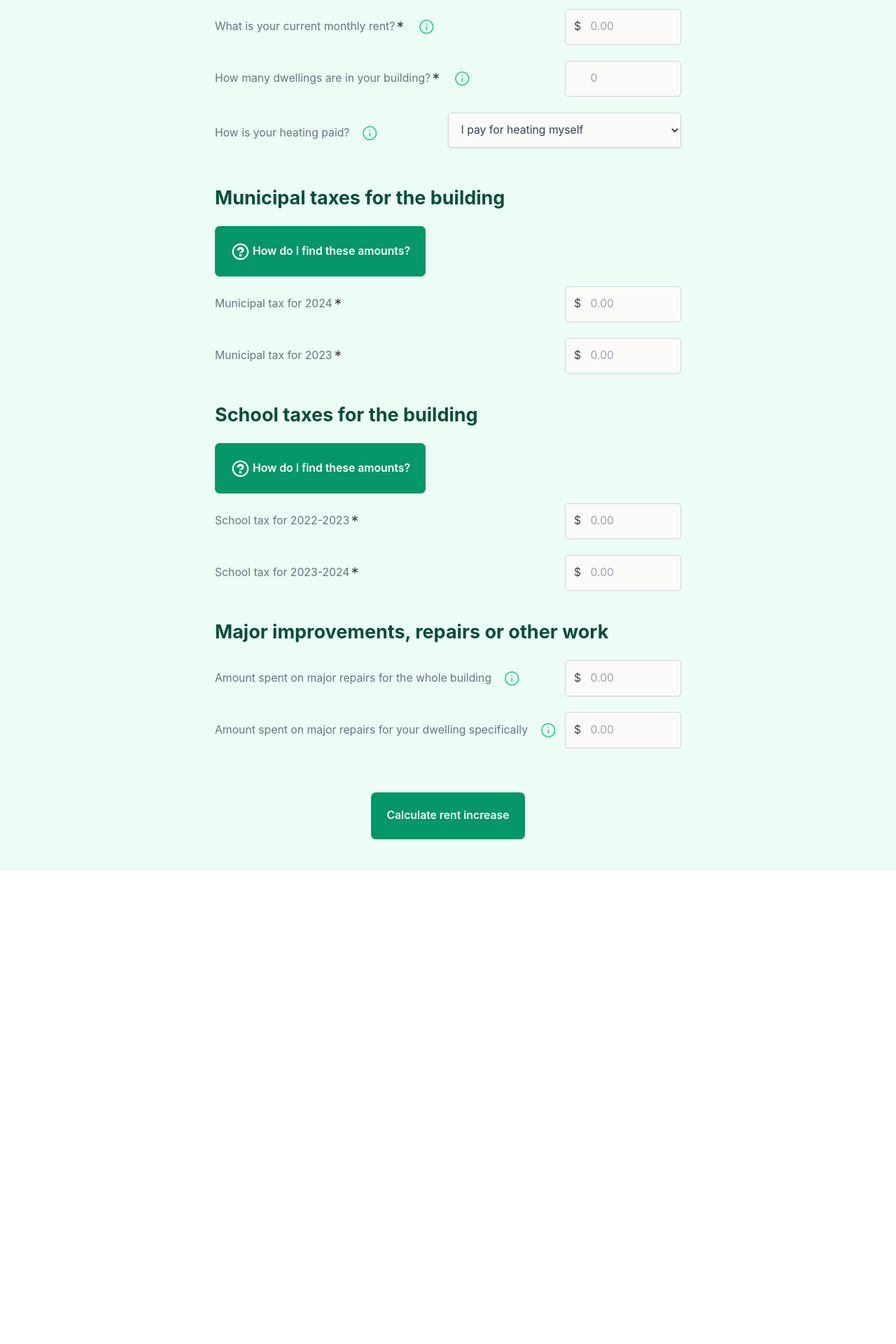
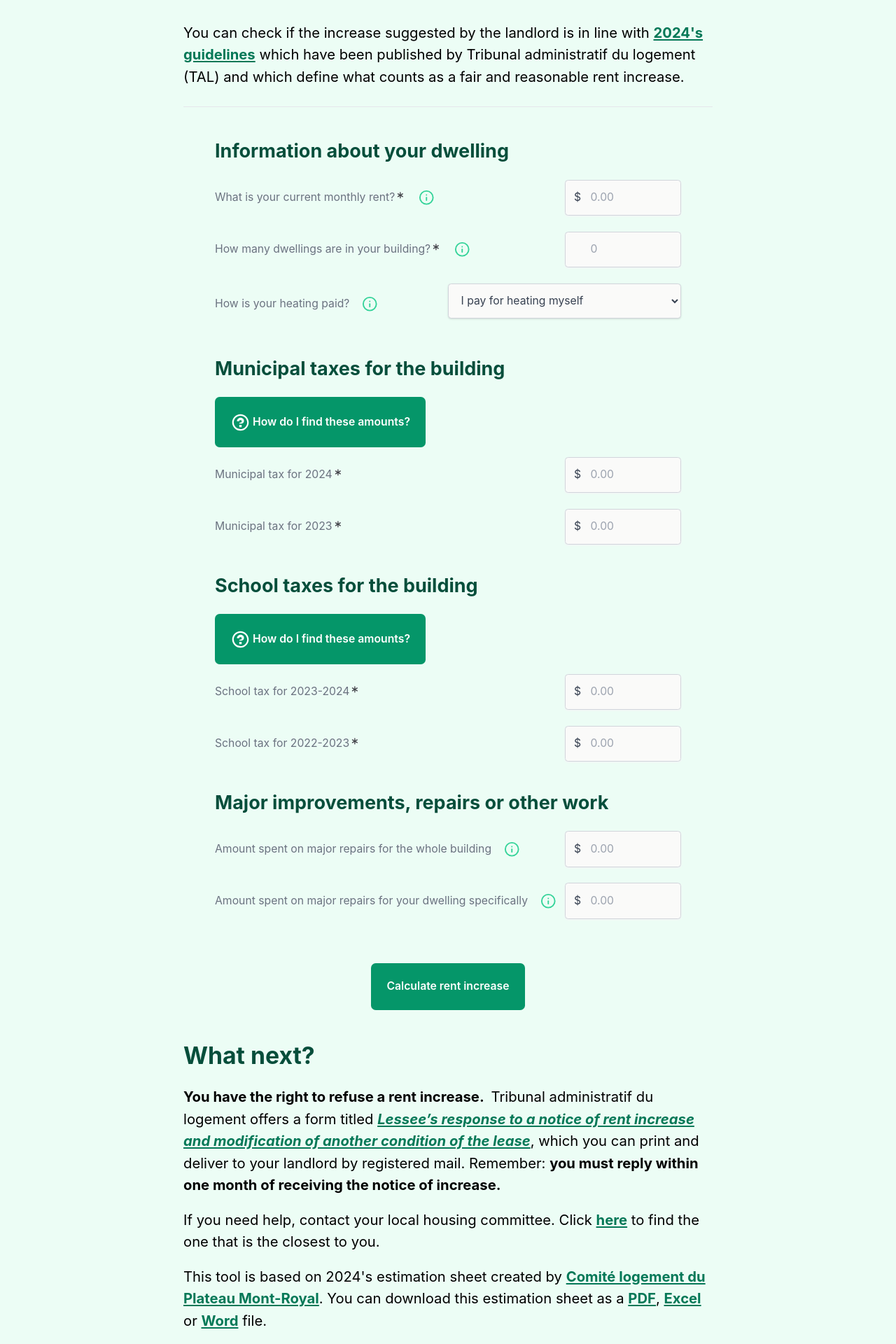
Before and after one commit to krystynaszur/rent-increase-calculator, a React (Create React App) app in the folder rent-increase-calculator/: page / in a window 1280 px wide. Shown: the part 203-2123 px from the top of the page at 70% size. Before the commit the page ends 1447 px from the top, so only its background shows below. Built offline with nearby package versions, Linux system fonts and the light colour scheme.

Commit message:
add text

```diff
--- a/rent-increase-calculator/src/App.css
+++ b/rent-increase-calculator/src/App.css
@@ -2,6 +2,12 @@
   display: flex;
   flex-direction: column;
   align-items: center;
+}
+
+.extra-text a {
+  color: #047857;
+  text-decoration: underline;
+  font-weight: 700;
 }
 
 .lang-button {
@@ -48,7 +54,7 @@
   }
 }
 
-.carousel-text a {
+.app a {
   text-decoration: underline;
   font-weight: 700;
   color: #047857;
--- a/rent-increase-calculator/src/App.js
+++ b/rent-increase-calculator/src/App.js
@@ -39,7 +39,42 @@ export default function App() {
           {t("title")}
         </h1>
       </header>
+      <div className="max-w-2xl mt-6 text-lg">
+      {t("intro.line1")} <br/> <br/>{t("intro.line2")} <a target="_blank" href={t("intro.link")}>{t("intro.linkTitle")}</a>
+        &nbsp;{t("intro.line3")}
+        <hr className="mt-6 bg-emerald-900"/>
+      </div>
+
       <RentForm />
+      <div className="max-w-2xl text-lg extra-text">
+        <h2 className="text-3xl font-bold mb-5 text-left text-emerald-900 w-full">
+        {t("header.footer")}
+        </h2>
+        <div className="mb-4">
+          <b>{t("footer.line1")}</b>&nbsp;{t("footer.line2")}&nbsp;
+          <i><a target="_blank" href= {t("footer.link1")}>
+          {t("footer.linkTitle1")}
+          </a></i>
+          {t("footer.line3")}&nbsp;
+          <b>
+          {t("footer.line4")}
+          </b>
+
+        </div>
+        <div className="mb-4">
+        {t("footer.line5")}&nbsp;
+          <a target="_blank" href={t("footer.link2")}>{t("footer.linkTitle2")}</a> {t("footer.line6")}
+        </div>
+        <div className="mb-4">
+        {t("footer.line7")}&nbsp;
+          <a target="_blank" href="https://clpmr.com/">
+            Comité logement du Plateau Mont-Royal
+          </a>.&nbsp;
+          {t("footer.line8")}<a target="_blank" href="https://clpmr.com/wp-content/uploads/2024/01/Grille-calcul-hausse-CLPMR-2024.pdf">PDF</a>, <a target="_blank" href="https://clpmr.com/wp-content/uploads/2024/01/Outil-calcul-Hausse-de-loyers-janvier-2024-1.xlsx">Excel</a> {t("footer.line9")} <a target="_blank" href="https://clpmr.com/wp-content/uploads/2024/01/Grille-calcul-hausse-CLPMR-2024.docx">Word</a>
+          &nbsp;{t("footer.line10")}
+          <br />
+        </div>
+      </div>
     </div>
   );
 }
--- a/rent-increase-calculator/src/i18n.js
+++ b/rent-increase-calculator/src/i18n.js
@@ -22,25 +22,58 @@ i18n
             calculate: "Calculate rent increase",
             close: "Close",
             next: "Next",
-            previous: "Back"
+            previous: "Back",
           },
           dwellings: {
             label: "How many dwellings are in your building?",
             info: "How many separate dwellings (rented or not) are in your building? For example, a duplex where no floors are subdivided usually has 2 units.",
           },
           explanation: {
-            heating:"Base adjustement related to heating",
+            heating: "Base adjustement related to heating",
             municipalTax: "Adjustment related to municipal tax changes",
             schoolTax: "Adjustment related to school tax changes",
-            repairs: "Adjustment related to repairs"
+            repairs: "Adjustment related to repairs",
+          },
+          intro: {
+            line1:
+              "This tool is for you if you live in Montreal, rent an apartment and have received a notice of rent increase from your landlord.",
+            line2:
+              "You can check if the increase suggested by the landlord is in line with",
+            link: "https://www.tal.gouv.qc.ca/en/news/detail?code=calculation-of-the-2024-rent-adjustment",
+            linkTitle: "2024's guidelines",
+            line3:
+              "which have been published by Tribunal administratif du logement (TAL) and which define what counts as a fair and reasonable rent increase.",
+          },
+          footer: {
+            line1: "You have the right to refuse a rent increase. ",
+            line2: "Tribunal administratif du logement offers a form titled",
+            link1:
+              "https://www.tal.gouv.qc.ca/sites/default/files/notices/TAL_810A_E.pdf",
+            linkTitle1:
+              "Lessee’s response to a notice of rent increase and modification of another condition of the lease",
+            line3:
+              ", which you can print and deliver to your landlord by registered mail. Remember:",
+            line4:
+              "you must reply within one month of receiving the notice of increase.",
+            line5:
+              "If you need help, contact your local housing committee. Click",
+            link2: "https://rclalq.qc.ca/en/housing-committees/",
+            linkTitle2: "here",
+            line6: "to find the one that is the closest to you.",
+            line7: "This tool is based on 2024's estimation sheet created by",
+            line8: "You can download this estimation sheet as a ",
+            line9: "or",
+            line10: "file.",
           },
           header: {
             dwelling: "Information about your dwelling",
+            footer: "What next?",
             improvements: "Major improvements, repairs or other work",
             municipalTax: "Municipal taxes for the building",
             rentIncreaseEstimate:
               "Estimation of fair and reasonable increase of your rent",
-              rentIncreaseEstimateExplanation: "How did we calculate this estimate?",
+            rentIncreaseEstimateExplanation:
+              "How did we calculate this estimate?",
             schoolTax: "School taxes for the building",
           },
           heating: {
@@ -80,12 +113,12 @@ i18n
             label: "What is your current monthly rent?",
             info: "Enter the amount of your monthly rent (before the increase proposed by the landlord).",
           },
-required: "Required field",
+          required: "Required field",
           schoolTaxTwoYearsAgo: {
-            label: "School tax for 2023-2024",
+            label: "School tax for 2022-2023",
           },
           schoolTaxLastYear: {
-            label: "School tax for 2022-2023",
+            label: "School tax for 2023-2024",
           },
           schoolTaxModal: {
             button: "How do I find these amounts?",
@@ -106,7 +139,7 @@ required: "Required field",
             calculate: "Calculez hausse de loyer",
             close: "Fermez",
             next: "Suivant",
-            previous: "Précédent"
+            previous: "Précédent",
           },
 
           dwellings: {
@@ -114,17 +147,54 @@ required: "Required field",
             info: "How many separate dwellings (rented or not) are in your building? For example, a duplex where no floors are subdivided usually has 2 units.",
           },
           explanation: {
-            heating:"Ajustement de base lié au chauffage",
+            heating: "Ajustement de base lié au chauffage",
             municipalTax: "Ajustement lié aux changements de taxes municipales",
             schoolTax: "Ajustement lié aux changements de taxes scolaires",
-            repairs: "Ajustement lié aux rénovations"
+            repairs: "Ajustement lié aux rénovations",
+          },
+          footer: {
+            line1: "Vous avez le droit de refuser une augmentation de loyer.",
+            line2:
+              "Tribunal administratif du logement offre un formulaire intitulé",
+            link1:
+              "https://www.tal.gouv.qc.ca/sites/default/files/notices/TAL_810_E.pdf",
+            linkTitle1:
+              "Réponse du locataire à l’avis d’augmentation de loyer et de modification d’une autre condition du bail",
+            line3:
+              ", que vous pourrez imprimer et livrer à votre propriétaire par courrier recommandé. Souvenez-vous :",
+            line4:
+              "vous devez répondre dans le mois suivant la réception de l'avis d'augmentation.",
+            line5:
+              "Si vous avez besoin d'aide, contactez votre comité du logement local. Cliquez",
+            link2: "https://rclalq.qc.ca/comites-logement/",
+            linkTitle2: "ici",
+            line6: "pour trouver celui qui est le plus proche de chez vous.",
+            line7:
+              "Cet outil s'appuie sur la fiche d'estimation 2024 réalisée par",
+            line8:
+              "Vous pouvez télécharger cette fiche d'estimation sous forme du fichier ",
+            line9: "ou",
+            line10: ".",
+          },
+          intro: {
+            line1:
+              "Cet outil s'adresse à vous si vous habitez Montréal, louez un appartement et avez reçu un avis d'augmentation de loyer de votre propriétaire.",
+            line2:
+              "Vous pouvez vérifier si l'augmentation proposée par le propriétaire est conforme aux",
+            link: "https://www.tal.gouv.qc.ca/fr/actualites/detail?code=le-calcul-de-l-ajustement-des-loyers-en-2024",
+            linkTitle:
+              "directives du Tribunal administratif du logement (TAL) pour 2024",
+            line3:
+              "qui définissent ce qui constitue une augmentation de loyer juste et raisonnable.",
           },
           header: {
             dwelling: "Informations sur votre logement",
+            footer: "Et maintenant ?",
             municipalTax: "Taxes municipales pour le bâtiment",
             rentIncreaseEstimate:
               "Estimation d'une augmentation juste et raisonnable de votre loyer",
-              rentIncreaseEstimateExplanation: "Comment on a calculé cette estimation ?",
+            rentIncreaseEstimateExplanation:
+              "Comment on a calculé cette estimation ?",
             schoolTax: "Taxes scolaires pour le bâtiment",
             improvements:
               "Améliorations majeures, réparations ou autres travaux",
@@ -175,9 +245,7 @@ required: "Required field",
             label: "Quel est votre loyer mensuel actuel ?",
             info: "Indiquez le montant de votre loyer mensuel (avant l'augmentation proposée par le propriétaire).",
           },
-          rentEstimateExplanation: {
-
-          },
+          rentEstimateExplanation: {},
 
           required: "Champ obligatoire",
           schoolTaxTwoYearsAgo: {
```
